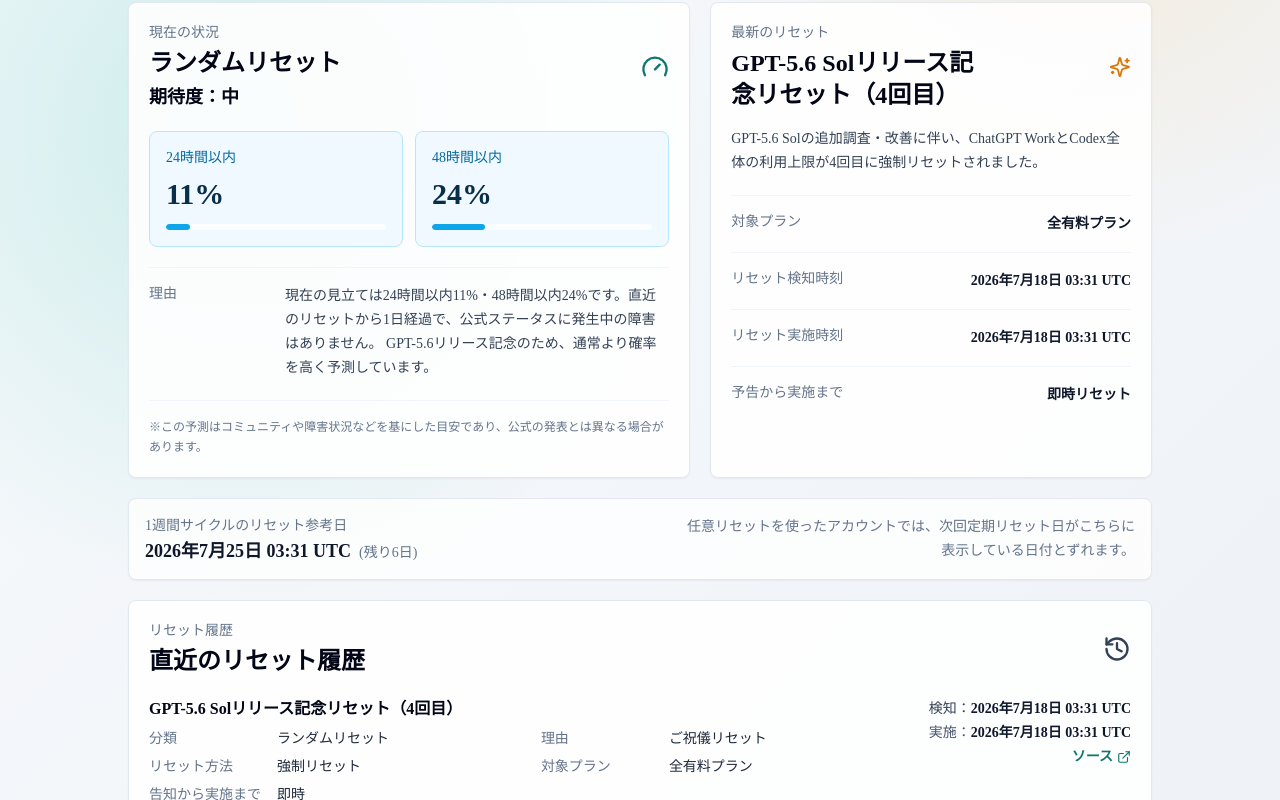
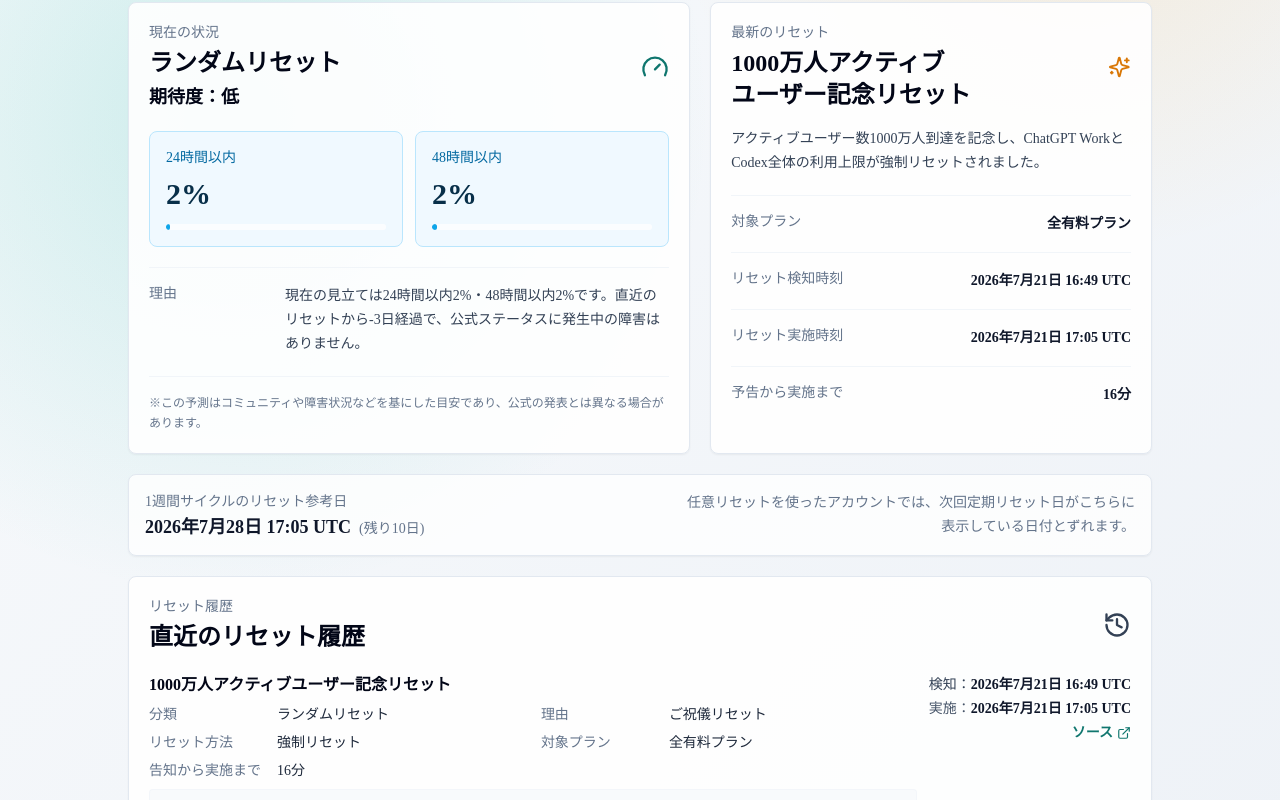
Before and after one commit to gussuri/codex-reset-observatory, a Next.js app: page / in a window 1280 px wide. Shown: the part 300-1100 px from the top of the page. Built offline with nearby package versions, Linux system fonts and the light colour scheme; no server answers.

Commit message:
feat(history): add 10M active users celebration reset event at 02:05 JST and resolve active boost

```diff
--- a/data/observationSignals.ts
+++ b/data/observationSignals.ts
@@ -57,8 +57,9 @@ export const LOCAL_OBSERVATION_SIGNALS: Array<LocalObservationSignal> = [
     id: "boost-gpt-5.6-release-8m-followup-2026-07-15",
     observedAt: "2026-07-15T04:34:00+09:00",
     type: "probability_boost",
-    status: "active",
-    expiresAt: "2026-07-24T00:00:00+09:00",
+    status: "resolved",
+    resolvedAt: "2026-07-22T02:05:00+09:00",
+    expiresAt: "2026-07-22T02:05:00+09:00",
     boostValue24h: 0.095,
     boostValue48h: 0.21,
     boostReason: "GPT-5.6リリース記念",
--- a/data/resetHistory.ts
+++ b/data/resetHistory.ts
@@ -1,6 +1,6 @@
 import type { RadarViewModel, WindowEventLike } from "@/lib/radar";
 
-export const LOCAL_MODEL_UPDATED_AT = "2026-07-18T13:00:00+09:00";
+export const LOCAL_MODEL_UPDATED_AT = "2026-07-22T02:18:00+09:00";
 export const MANUAL_NEXT_REGULAR_RESET_AT = "2026-07-22T05:45:00+09:00";
 export const MANUAL_NEXT_REGULAR_RESET_TIME_CONFIRMED = false;
 export const MANUAL_LAST_REGULAR_RESET_AT = "2026-07-15T05:45:00+09:00";
@@ -161,6 +161,28 @@ export const LOCAL_PERSONAL_RESET_HISTORY: RadarViewModel["recentHistory"] = [
 ];
 
 export const LOCAL_RESET_HISTORY: Array<WindowEventLike> = [
+  {
+    id: "local-codex-10m-users-reset-2026-07-22",
+    title: "1000万人アクティブユーザー記念リセット",
+    kind: "reset_completed",
+    status: "closed",
+    opened_at: "2026-07-22T01:49:00+09:00",
+    closed_at: "2026-07-22T02:05:00+09:00",
+    completed_at: "2026-07-22T02:05:00+09:00",
+    window_minutes: 16,
+    scope: "全有料プラン",
+    summary:
+      "アクティブユーザー数1000万人到達を記念し、ChatGPT WorkとCodex全体の利用上限が強制リセットされました。",
+    source_url: "https://x.com/thsottiaux",
+    details: {
+      cycleType: "ランダムリセット",
+      reasonType: "ご祝儀リセット",
+      resetMethod: "強制リセット",
+      scope: "全有料プラン",
+      noticeToExecution: "16分",
+      note: "アクティブユーザー数1000万人到達を記念し、ChatGPT WorkとCodex全体の利用上限が強制リセットされました。",
+    },
+  },
   {
     id: "local-codex-gpt-5-6-sol-release-reset-4-2026-07-18",
     title: "GPT-5.6 Solリリース記念リセット（4回目）",
--- a/lib/radar/i18n.ts
+++ b/lib/radar/i18n.ts
@@ -643,6 +643,21 @@ export const DYNAMIC_TRANSLATIONS: Record<string, Record<Locale, string>> = {
     en: "Usage limits for ChatGPT Work and Codex were reset to celebrate reaching 8 million active users. *Because the reset is being applied sequentially, there may be a delay of several minutes to hours before it takes effect on your account.",
     zh: "为庆祝活跃用户数达到800万，ChatGPT Work和Codex整体的使用限制已强制重置。※由于重置是顺序应用的，您的账号可能会出现几十分钟到数小时の延迟。",
   },
+  "1000万人アクティブユーザー記念リセット": {
+    ja: "1000万人アクティブユーザー記念リセット",
+    en: "10M Active Users Celebration Reset",
+    zh: "1000万活跃用户庆祝重置",
+  },
+  "アクティブユーザー数1000万人到達を記念し、ChatGPT WorkとCodex全体の利用上限が強制リセットされました。": {
+    ja: "アクティブユーザー数1000万人到達を記念し、ChatGPT WorkとCodex全体の利用上限が強制リセットされました。",
+    en: "Usage limits for ChatGPT Work and Codex were reset to celebrate reaching 10 million active users.",
+    zh: "为庆祝活跃用户数达到 1000 万，ChatGPT Work 和 Codex 的使用限制已被强制重置。",
+  },
+  "16分": {
+    ja: "16分",
+    en: "16 minutes",
+    zh: "16 分钟",
+  },
   "900万人アクティブユーザー記念リセット": {
     ja: "900万人アクティブユーザー記念リセット",
     en: "9 million active users celebration reset",
```
